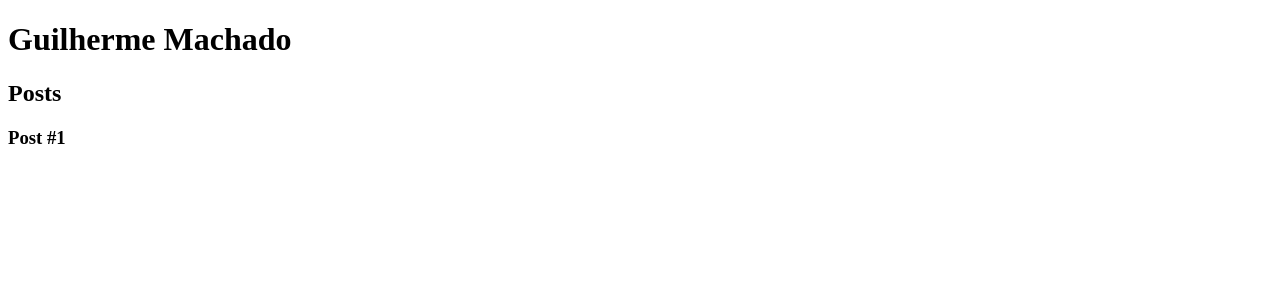
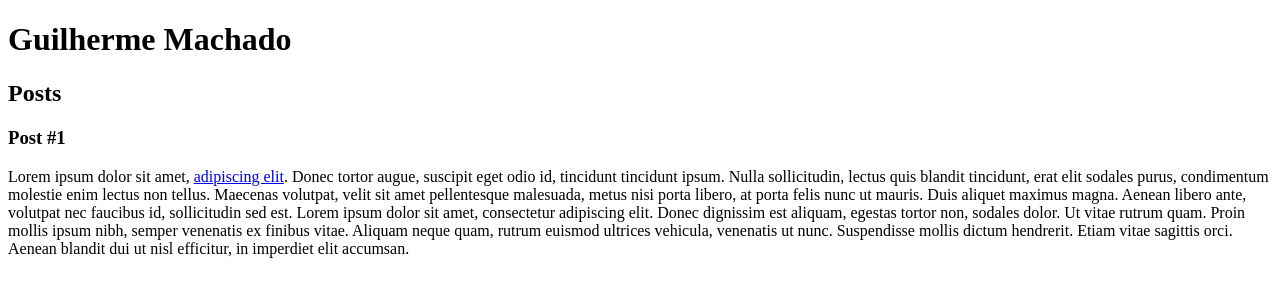
Before and after one commit to guilhermemgsilva/html-css-DIO, a plain HTML site: page index.html in a window 1280 px wide. Drawn offline with Linux system fonts and the light colour scheme.

Commit message:
Adição de um link que abre uma nova aba

```diff
--- a/index.html
+++ b/index.html
@@ -18,6 +18,12 @@
                 <header>
                     <h3>Post #1</h3>
                 </header>
+                <p>
+                    Lorem ipsum dolor sit amet, <a target="_blank" href="https://www.google.com"> adipiscing elit</a>. Donec tortor augue, suscipit eget odio id, tincidunt tincidunt ipsum. Nulla sollicitudin, lectus quis blandit tincidunt, erat elit sodales purus, condimentum molestie enim lectus non tellus. Maecenas volutpat, velit sit amet pellentesque malesuada, metus nisi porta libero, at porta felis nunc ut mauris. Duis aliquet maximus magna. Aenean libero ante, volutpat nec faucibus id, sollicitudin sed est. Lorem ipsum dolor sit amet, consectetur adipiscing elit. Donec dignissim est aliquam, egestas tortor non, sodales dolor. Ut vitae rutrum quam. Proin mollis ipsum nibh, semper venenatis ex finibus vitae. Aliquam neque quam, rutrum euismod ultrices vehicula, venenatis ut nunc. Suspendisse mollis dictum hendrerit. Etiam vitae sagittis orci. Aenean blandit dui ut nisl efficitur, in imperdiet elit accumsan.
+
+
+                </p>
+
             </article>
         </section>
         <footer></footer>
```
